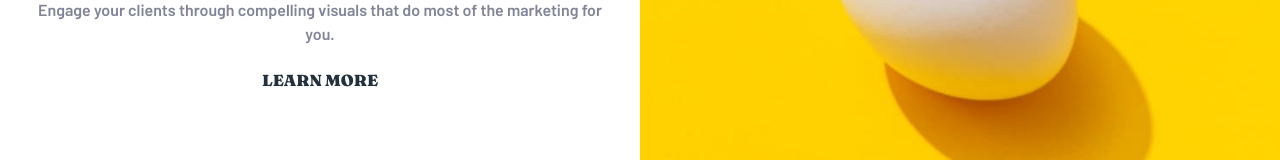
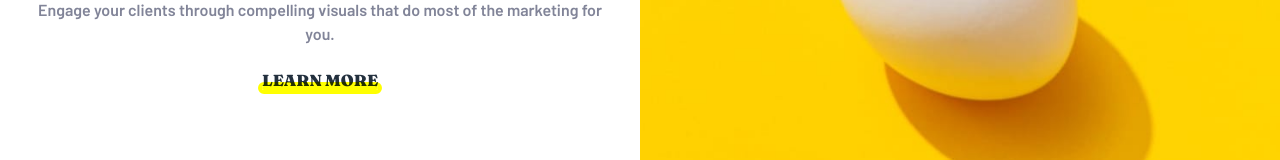
Before and after one commit to sahand-masoleh/fem-22-sunnyside-agency-landing-page, a React (Create React App) app: page / in a window 1280 px wide. Shown: the part 2107-2267 px from the top of the page. Built offline with nearby package versions, Linux system fonts and the light colour scheme.

Commit message:
[CSS] link accent [HTML] link accent

```diff
--- a/src/components/Point.css
+++ b/src/components/Point.css
@@ -51,6 +51,8 @@
 .point__link {
 	text-decoration: none;
 	position: relative;
+	width: max-content;
+	margin: 0 auto;
 }
 
 .point__link::after {
@@ -69,5 +71,7 @@
 @media screen and (min-width: 640px) {
 	.point {
 		flex-basis: 50%;
+		width: 100%;
+		flex-grow: 1;
 	}
 }
--- a/src/components/Point.js
+++ b/src/components/Point.js
@@ -8,23 +8,23 @@ var points = [
 			title: "Transform your brand",
 			text: " We are a full-service creative agency specializing in helping brands grow fast. Engage your clients through compelling visuals that do most of the marketing for you.",
 			link: "LEARN MORE",
+			accent: "yellow",
 		},
 		{
 			image: "transform",
 			alt: "an egg",
-			accent: "yellow",
 		},
 	],
 	[
 		{
 			image: "stand-out",
 			alt: "a pint",
-			accent: "pink",
 		},
 		{
 			title: "Stand out to the right audience",
 			text: "Using a collaborative formula of designers, researchers, photographers, videographers, and copywriters, we’ll build and extend your brand in digital places. ",
 			link: "LEARN MORE",
+			accent: "pink",
 		},
 	],
 	[
@@ -84,7 +84,7 @@ function Point({ point }) {
 						<a
 							href="#"
 							className="point__link font-900"
-							// style={{ "--accent": "pink" }}
+							style={{ "--accent": accent }}
 						>
 							{link}
 						</a>
```
